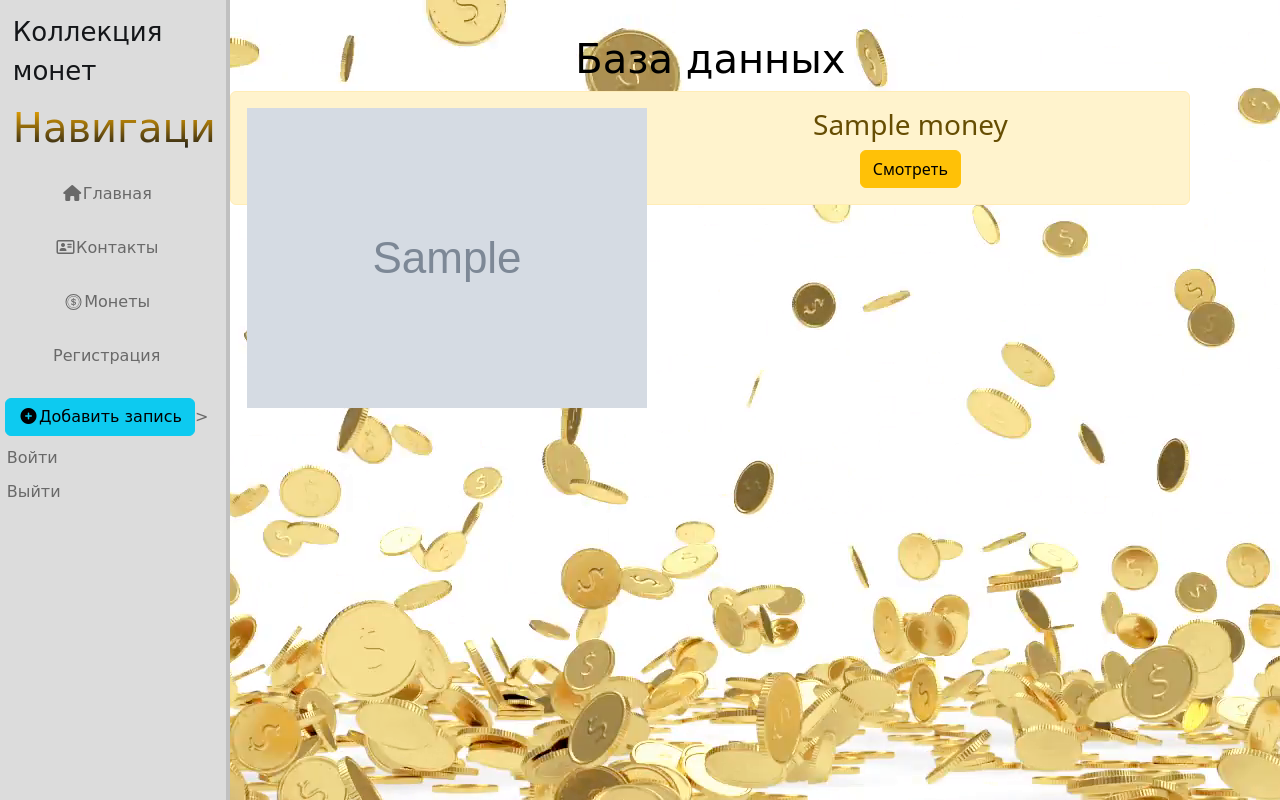
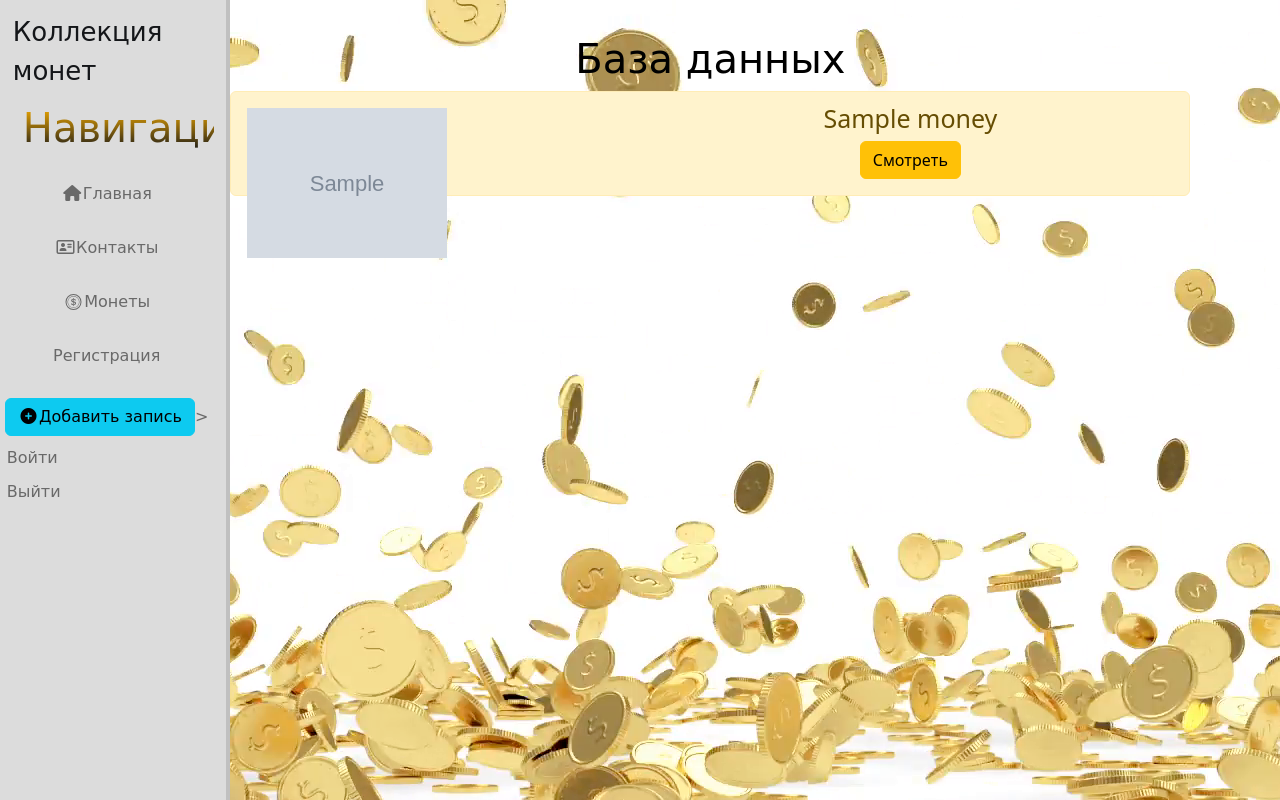
Before and after one commit to Trmtrg/money_collection, a Django app: template moneysite/moneys/templates/moneys/moneys_home.html in a window 1280 px wide. Run offline with Django 4.2, Linux system fonts and the light colour scheme; the template is opened without the code that fills it: most values are stand-ins (such as "Sample title", 1, 10 or a date in 2020); grey boxes marked "Sample" are stand-in pictures.

Commit message:
css changes

```diff
--- a/moneysite/main/static/main/css/main.css
+++ b/moneysite/main/static/main/css/main.css
@@ -90,12 +90,17 @@ aside a{
     width: 75%;
 }
 
-/* Картинка на /moneys */
+/* /moneys */
 p{
     float:left;
-    width: 100px 100px;
+    width: 50px 50px;
 }
 
+/* Картинки */
+p img{
+    float: left;
+    width: 50%;
+}
 /* Изображение перед "Монеты" в aside */
 li svg{
     width: 21px;
@@ -111,3 +116,9 @@ h1{
     margin-top: -65px;
     font-family: cursive;
 }
+
+h3{
+    font-size: 25px;
+    margin-top: -5px;
+    margin-left: 10px;
+}
```
